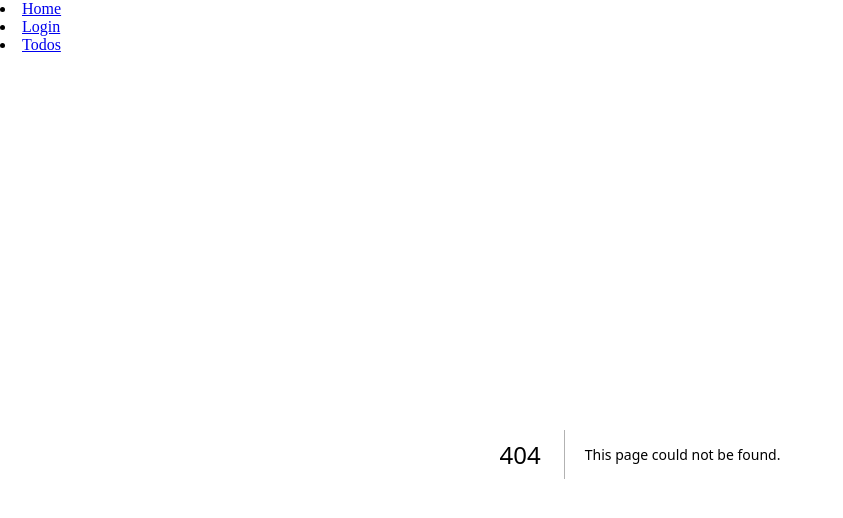
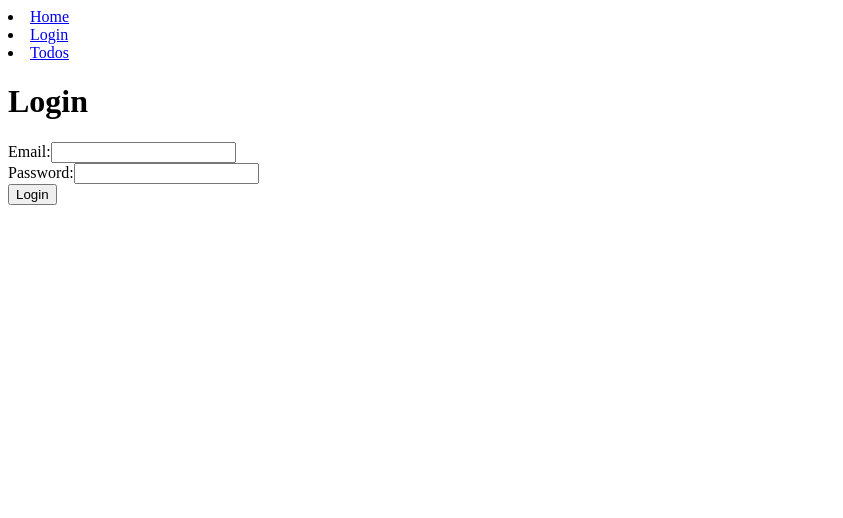
Before and after one commit to MAX-786/lwp-nextjs, a Next.js app: page /login in a window 1280 px wide. Before the commit this address had no page. Shown: the top 518 px of the page, without its empty margins (0-843 px from the left). Built offline with nearby package versions, Linux system fonts and the light colour scheme.

Commit message:
add login page
Signed-off-by: MAX-786 <hussainmohammad328@gmail.com>

```diff
--- /dev/null
+++ b/src/app/login/page.tsx
@@ -0,0 +1,45 @@
+// app/login/page.tsx
+"use client";
+import React, { useState } from 'react';
+
+const LoginPage: React.FC = () => {
+  const [email, setEmail] = useState('');
+  const [password, setPassword] = useState('');
+
+  const handleLogin = (e: React.FormEvent) => {
+    e.preventDefault();
+    // Implement login logic here
+    console.log('Logging in with', email, password);
+  };
+
+  return (
+    <div>
+      <h1>Login</h1>
+      <form onSubmit={handleLogin}>
+        <div>
+          <label htmlFor="email">Email:</label>
+          <input
+            type="email"
+            id="email"
+            value={email}
+            onChange={(e) => setEmail(e.target.value)}
+            required
+          />
+        </div>
+        <div>
+          <label htmlFor="password">Password:</label>
+          <input
+            type="password"
+            id="password"
+            value={password}
+            onChange={(e) => setPassword(e.target.value)}
+            required
+          />
+        </div>
+        <button type="submit">Login</button>
+      </form>
+    </div>
+  );
+};
+
+export default LoginPage;
```
